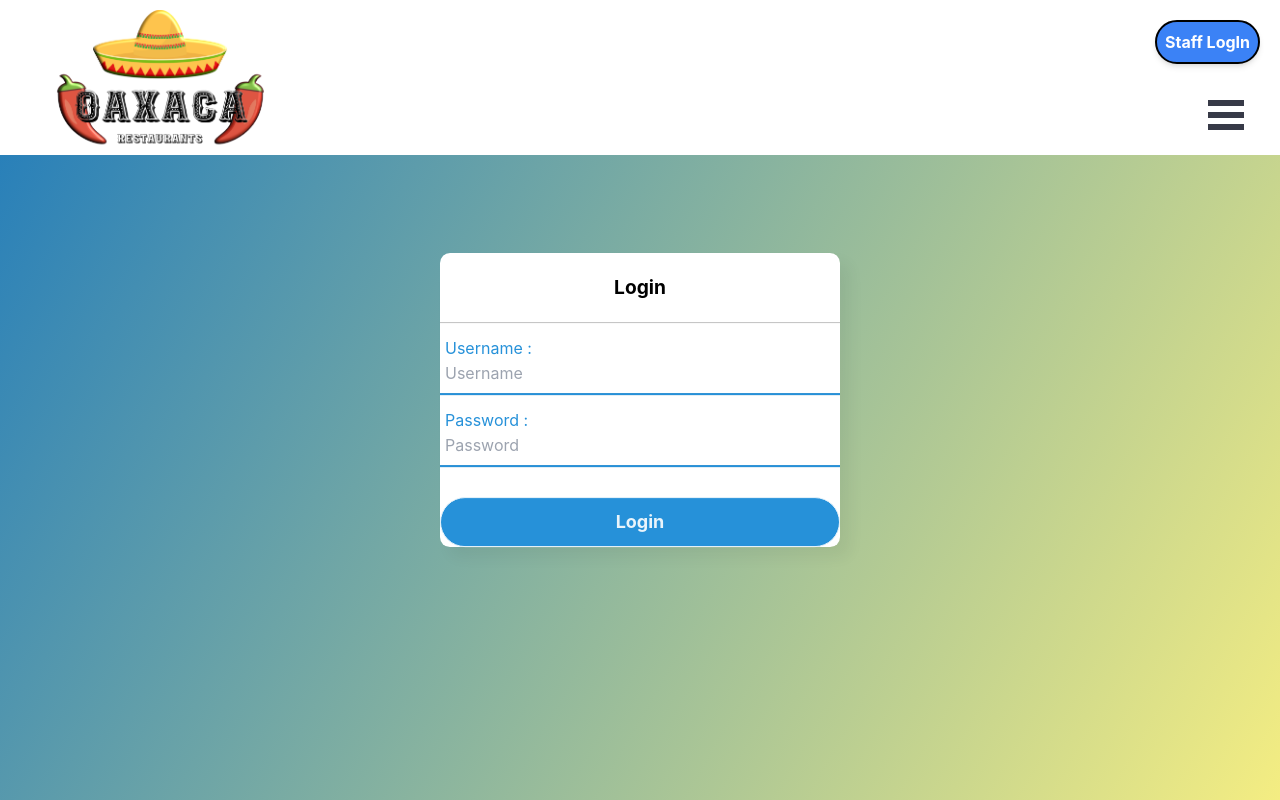
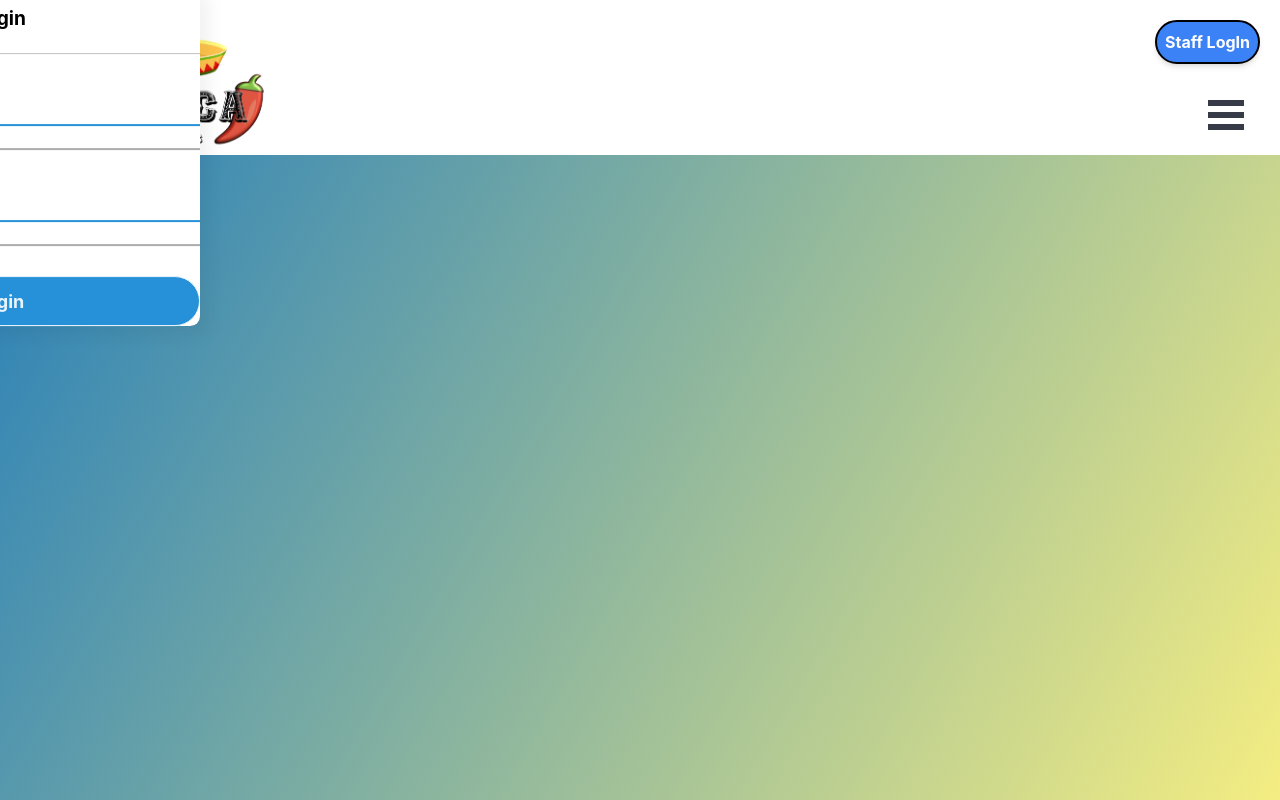
Before and after one commit to mureum/Restaurant-Website, a React (Create React App) app in the folder team-project/: page /login in a window 1280 px wide. Shown: the top 800 px of the page. Built offline with nearby package versions, Linux system fonts and the light colour scheme; no server answers.

Commit message:
Fixed issue with not scrolling.

```diff
--- a/team-project/src/Login.css
+++ b/team-project/src/Login.css
@@ -3,10 +3,9 @@ body{
   padding: 0;
   background: linear-gradient(120deg,#2980b9, #fff37f);
   height: 100vh;
-  overflow: hidden;
+
 }
 .center{
-  position: absolute;
   top: 50%;
   left: 50%;
   transform: translate(-50%, -50%);
@@ -37,7 +36,6 @@ body{
   outline: none;
 }
 .textField label{
-  position: absolute;
   top: 50%;
   left: 5px;
   color: #adadad;
```
